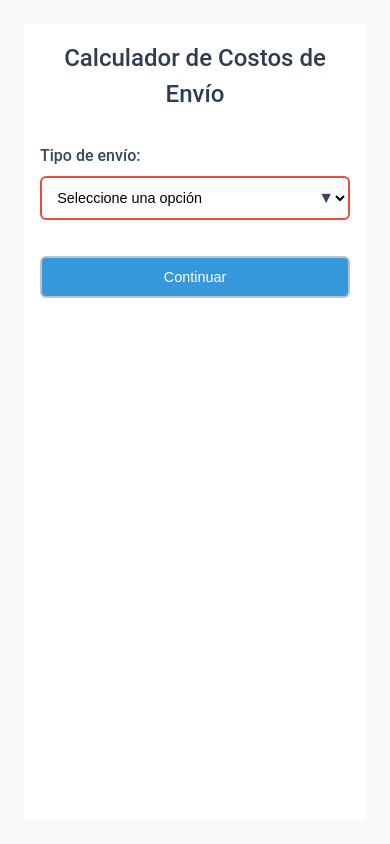
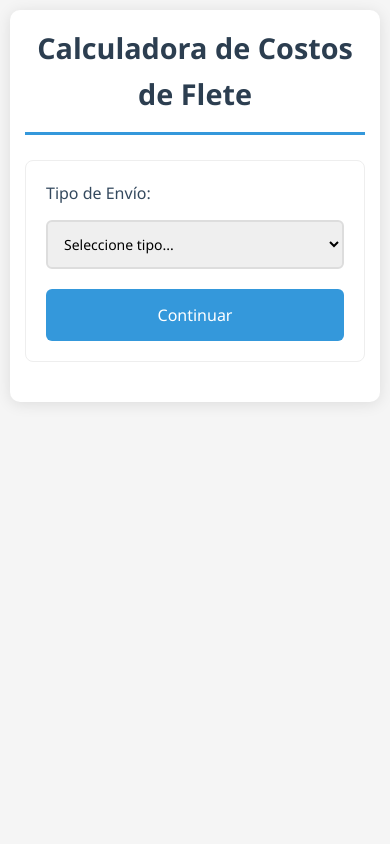
Before and after one commit to EzqAl/Tarifasiro, a Flask app: page / in a window 390 px wide. Run offline with Flask 3, Linux system fonts and the light colour scheme.

Commit message:
Update index.html

```diff
--- a/templates/index.html
+++ b/templates/index.html
@@ -3,322 +3,246 @@
 <head>
     <meta charset="UTF-8">
     <meta name="viewport" content="width=device-width, initial-scale=1.0">
-    <title>Calculador de Envíos</title>
+    <title>Calculadora de Fletes Profesional</title>
     <style>
-        :root {
-            --primary-color: #2c3e50;
-            --secondary-color: #34495e;
-            --accent-color: #3498db;
-            --background: #f8f9fa;
-            --text-color: #2c3e50;
-            --border-color: #bdc3c7;
-        }
-
         * {
             box-sizing: border-box;
             margin: 0;
             padding: 0;
+            font-family: 'Segoe UI', Tahoma, Geneva, Verdana, sans-serif;
         }
 
         body {
-            font-family: 'Roboto', sans-serif;
-            background-color: var(--background);
-            color: var(--text-color);
-            line-height: 1.5;
-            display: flex;
-            justify-content: center;
-            align-items: flex-start;
-            min-height: 100vh;
-            padding: 1rem;
+            background-color: #f5f5f5;
+            color: #333;
+            line-height: 1.6;
+            max-width: 1200px;
+            margin: 0 auto;
+            padding: 20px;
         }
 
         .container {
             background: white;
-            padding: 2rem;
-            border-radius: 8px;
-            box-shadow: 0 2px 10px rgba(0, 0, 0, 0.1);
-            width: 100%;
-            max-width: 800px;
-            margin: auto;
+            padding: 30px;
+            border-radius: 10px;
+            box-shadow: 0 2px 15px rgba(0,0,0,0.1);
+            margin-bottom: 20px;
+        }
+
+        h1, h2 {
+            color: #2c3e50;
+            margin-bottom: 25px;
+            text-align: center;
         }
 
         h1 {
-            color: var(--primary-color);
-            text-align: center;
-            margin-bottom: 2rem;
-            font-size: 1.8rem;
-            font-weight: 500;
+            border-bottom: 3px solid #3498db;
+            padding-bottom: 15px;
+            font-size: 2.2em;
         }
 
-        .form-step {
-            margin: 1.5rem 0;
+        .form-section {
+            margin: 25px 0;
+            padding: 20px;
+            border: 1px solid #eee;
+            border-radius: 8px;
         }
 
         .form-group {
-            margin-bottom: 1.2rem;
+            margin-bottom: 20px;
         }
 
         label {
             display: block;
-            margin-bottom: 0.5rem;
+            margin-bottom: 8px;
+            color: #34495e;
             font-weight: 500;
-            color: var(--secondary-color);
         }
 
-        select, input, button {
+        select, input {
             width: 100%;
-            padding: 0.8rem;
-            border: 2px solid var(--border-color);
+            padding: 12px;
+            border: 2px solid #ddd;
             border-radius: 6px;
-            font-size: 1rem;
-            transition: all 0.3s ease;
-            background: white;
-        }
-
-        select:focus, input:focus {
-            border-color: var(--accent-color);
-            outline: none;
-            box-shadow: 0 0 0 3px rgba(52, 152, 219, 0.1);
+            font-size: 16px;
+            margin-top: 5px;
         }
 
         button {
-            background-color: var(--accent-color);
+            background: #3498db;
             color: white;
-            font-weight: 500;
+            border: none;
+            padding: 15px 30px;
+            border-radius: 6px;
             cursor: pointer;
-            margin-top: 1rem;
+            font-size: 16px;
+            transition: background 0.3s ease;
+            width: 100%;
         }
 
         button:hover {
-            background-color: #2980b9;
+            background: #2980b9;
         }
 
-        .select-group {
-            position: relative;
-            margin-bottom: 1rem;
+        .resultados {
+            margin-top: 30px;
+            padding: 25px;
+            background: #f8f9fa;
+            border-radius: 8px;
+            border-left: 4px solid #3498db;
         }
 
-        .select-group::after {
-            content: "▼";
-            position: absolute;
-            top: 50%;
-            right: 1rem;
-            transform: translateY(-50%);
-            pointer-events: none;
-            color: var(--secondary-color);
+        .result-item {
+            margin: 15px 0;
+            padding: 10px;
+            display: flex;
+            justify-content: space-between;
+            border-bottom: 1px solid #eee;
         }
 
-        .bulto {
-            background: var(--background);
-            padding: 1rem;
-            border-radius: 6px;
-            margin-bottom: 1rem;
-            border: 1px solid var(--border-color);
-        }
-
-        .bulto h3 {
-            color: var(--primary-color);
-            margin-bottom: 0.5rem;
-            font-size: 1rem;
-        }
-
-        .checkbox-label {
-            display: flex;
-            align-items: center;
-            gap: 0.5rem;
-            margin-top: 0.5rem;
-        }
-
-        input[type="checkbox"] {
-            width: auto;
-            transform: scale(1.2);
-        }
-
-        #resultado {
-            margin-top: 2rem;
-            padding: 1.5rem;
-            background: var(--background);
-            border-radius: 6px;
-            border: 1px solid var(--border-color);
-        }
-
-        #resultado h2 {
-            color: var(--primary-color);
-            margin-bottom: 1rem;
-            font-size: 1.3rem;
-        }
-
-        .error-message {
-            color: #e74c3c;
-            font-size: 0.9rem;
-            margin-top: 0.3rem;
-            display: none;
-        }
-
-        input:invalid, select:invalid {
-            border-color: #e74c3c;
+        .result-item span:last-child {
+            font-weight: bold;
+            color: #2c3e50;
         }
 
         @media (max-width: 768px) {
+            body {
+                padding: 10px;
+            }
+
             .container {
-                padding: 1rem;
-                margin: 1rem;
+                padding: 15px;
             }
 
             h1 {
-                font-size: 1.5rem;
+                font-size: 1.8em;
             }
 
-            select, input, button {
-                font-size: 0.9rem;
-                padding: 0.7rem;
+            select, input {
+                font-size: 14px;
             }
         }
 
-        @media (max-width: 480px) {
-            body {
-                padding: 0.5rem;
-                align-items: stretch;
-            }
-
-            .container {
-                border-radius: 0;
-                box-shadow: none;
-            }
+        .hidden {
+            display: none;
         }
     </style>
 </head>
 <body>
     <div class="container">
-        <h1>Calculador de Costos de Envío</h1>
+        <h1>Calculadora de Costos de Flete</h1>
 
-        <!-- Paso 1: Tipo de envío -->
+        <!-- Formulario Principal -->
+        <div class="form-section">
             {% if not session.tipo_envio %}
-        <div class="form-step">
-            <form id="envioForm" method="POST" action="{{ url_for('inicio') }}">
+            <form method="POST">
                 <div class="form-group">
-                    <label for="tipo_envio">Tipo de envío:</label>
-                    <div class="select-group">
+                    <label for="tipo_envio">Tipo de Envío:</label>
                     <select name="tipo_envio" id="tipo_envio" required>
-                            <option value="" disabled selected>Seleccione una opción</option>
-                            <option value="bulto">Bulto</option>
+                        <option value="">Seleccione tipo...</option>
+                        <option value="normal">Envío Normal</option>
                         <option value="pallet">Pallet</option>
                     </select>
                 </div>
-                </div>
                 <button type="submit">Continuar</button>
             </form>
-        </div>
             {% endif %}
 
-        <!-- Paso 2: Localidad -->
             {% if session.tipo_envio and not session.localidad %}
-        <div class="form-step">
-            <form method="POST" action="{{ url_for('localidad') }}">
+            <form method="POST">
                 <div class="form-group">
-                    <label for="localidad">Localidad de destino:</label>
-                    <div class="select-group">
+                    <label for="localidad">Seleccione Localidad:</label>
                     <select name="localidad" id="localidad" required>
-                            <option value="" disabled selected>Seleccione una localidad</option>
                         {% for localidad in localidades %}
                         <option value="{{ localidad }}">{{ localidad }}</option>
                         {% endfor %}
                     </select>
                 </div>
-                </div>
-                <button type="submit">Continuar</button>
+                <button type="submit">Siguiente</button>
             </form>
-        </div>
             {% endif %}
 
-        <!-- Paso 3: Opciones para pallet -->
             {% if session.tipo_envio == 'pallet' and session.localidad and not session.fragil %}
-        <div class="form-step">
-            <form method="POST" action="{{ url_for('pallet') }}" onsubmit="return validatePalletForm(this)">
+            <form method="POST">
                 <div class="form-group">
-                    <label>Características del pallet:</label>
-                    <div class="select-group">
+                    <label>¿Es frágil el pallet?</label>
                     <select name="fragil" required>
-                            <option value="" disabled selected>¿Es frágil?</option>
                         <option value="si">Sí</option>
                         <option value="no">No</option>
                     </select>
                 </div>
-                    <div class="select-group">
+                <div class="form-group">
+                    <label>¿Es pesado? (+15%)</label>
                     <select name="pesado" required>
-                            <option value="" disabled selected>¿Es pesado? (+15%)</option>
                         <option value="si">Sí</option>
                         <option value="no">No</option>
                     </select>
                 </div>
-                </div>
                 <button type="submit">Continuar</button>
             </form>
-        </div>
             {% endif %}
 
-        <!-- Paso 4: Valor declarado -->
-        {% if (session.categorias or session.fragil) and not session.valor_declarado %}
-        <div class="form-step">
-            <form method="POST" action="{{ url_for('valor_declarado') }}" onsubmit="return validateValor(this)">
+            {% if session.tipo_envio == 'normal' and session.localidad and not session.cantidad_bultos %}
+            <form method="POST">
                 <div class="form-group">
-                    <label for="valor">Valor declarado de la mercancía (ARS):</label>
-                    <input type="number" step="0.01" name="valor" id="valor"
-                           placeholder="Ingrese el valor total" required>
-                    <div class="error-message" id="valor-error">Por favor ingrese el valor de su mercadería</div>
+                    <label>Cantidad de Bultos:</label>
+                    <input type="number" name="cantidad" min="1" required>
                 </div>
-                <button type="submit">Calcular total</button>
+                <button type="submit">Siguiente</button>
             </form>
-        </div>
             {% endif %}
 
-        <!-- Resultados -->
+            {% if session.cantidad_bultos and not session.categorias %}
+            <form method="POST">
+                {% for i in range(session.cantidad_bultos) %}
+                <div class="form-group">
+                    <label>Bulto {{ i+1 }}:</label>
+                    <select name="categoria" required>
+                        {% for categoria in PRECIOS[session.localidad].keys() %}
+                        <option value="{{ categoria }}">{{ categoria }}</option>
+                        {% endfor %}
+                    </select>
+                    <label>
+                        <input type="checkbox" name="pesado" value="{{ i }}"> Pesado (+15%)
+                    </label>
+                </div>
+                {% endfor %}
+                <button type="submit">Calcular</button>
+            </form>
+            {% endif %}
+
+            {% if not session.valor_declarado and (session.fragil is defined or session.categorias is defined) %}
+            <form method="POST">
+                <div class="form-group">
+                    <label>Valor Declarado:</label>
+                    <input type="number" step="0.01" name="valor" required>
+                </div>
+                <button type="submit">Calcular Total</button>
+            </form>
+            {% endif %}
+        </div>
+
         {% if total %}
-        <div id="resultado">
-            <h2>Detalle del cálculo</h2>
-            <p><strong>Costo base:</strong> ${{ "%.2f"|format(total_base) }}</p>
-            <p><strong>Seguro (0.9%):</strong> ${{ "%.2f"|format(seguro) }}</p>
-            <p><strong>IVA (21%):</strong> ${{ "%.2f"|format(iva) }}</p>
-            <h2 style="margin-top: 1.5rem; color: var(--accent-color);">Total a pagar: ${{ "%.2f"|format(total) }}</h2>
+        <div class="resultados">
+            <h2>Resultado del Cálculo</h2>
+            <div class="result-item">
+                <span>Total Base:</span>
+                <span>${{ total_base }}</span>
+            </div>
+            <div class="result-item">
+                <span>Seguro (0.9%):</span>
+                <span>${{ seguro }}</span>
+            </div>
+            <div class="result-item">
+                <span>IVA (21%):</span>
+                <span>${{ iva }}</span>
+            </div>
+            <div class="result-item" style="font-size: 1.2em; color: #27ae60;">
+                <span>Total Final:</span>
+                <span>${{ total }}</span>
+            </div>
         </div>
         {% endif %}
     </div>
-
-    <script>
-        function validateValor(form) {
-            const valorInput = form.valor;
-            const errorElement = document.getElementById('valor-error');
-
-            if (!valorInput.value || parseFloat(valorInput.value) <= 0) {
-                errorElement.style.display = 'block';
-                valorInput.focus();
-                return false;
-            }
-            errorElement.style.display = 'none';
-            return true;
-        }
-
-        // Validación para todos los formularios
-        document.querySelectorAll('form').forEach(form => {
-            form.addEventListener('submit', (e) => {
-                const requiredElements = form.querySelectorAll('[required]');
-                let isValid = true;
-
-                requiredElements.forEach(el => {
-                    if (!el.value) {
-                        isValid = false;
-                        el.classList.add('error');
-                    } else {
-                        el.classList.remove('error');
-                    }
-                });
-
-                if (!isValid) {
-                    e.preventDefault();
-                    alert('Por favor complete todos los campos obligatorios');
-                }
-            });
-        });
-    </script>
 </body>
 </html>
```
Lines whose indentation alone changed are shown as unchanged.
